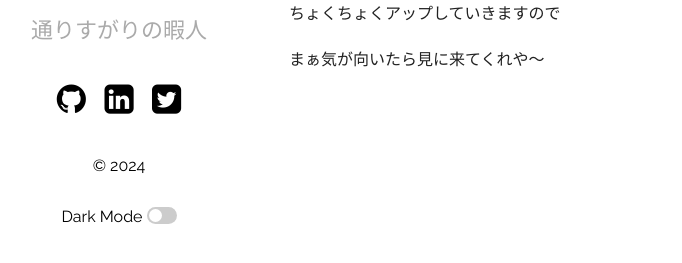
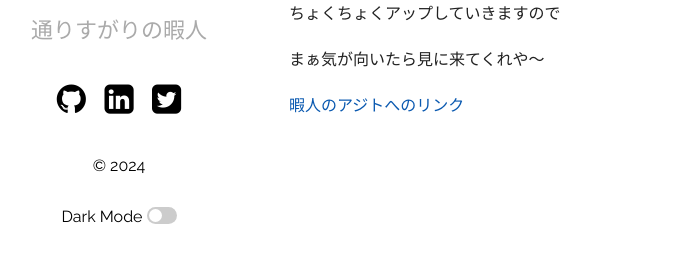
Before and after one commit to S-All11/S-All11.github.io, a Jekyll site: the page built from _posts/2023-04-21-Test0.markdown, in a window 1280 px wide. Shown: the part 363-626 px from the top of the page, without its empty margins (66-748 px from the left). Built offline with Jekyll 4.4.1, drawn with Linux system fonts in a browser that asks for light colours.

Commit message:
Update 2023-04-21-Test0.markdown

```diff
--- a/_posts/2023-04-21-Test0.markdown
+++ b/_posts/2023-04-21-Test0.markdown
@@ -19,3 +19,5 @@ UP主の趣味と活動内容について
 ちょくちょくアップしていきますので
 
 まぁ気が向いたら見に来てくれや～
+
+[暇人のアジトへのリンク](https://s-all11.github.io/profile/)
```
